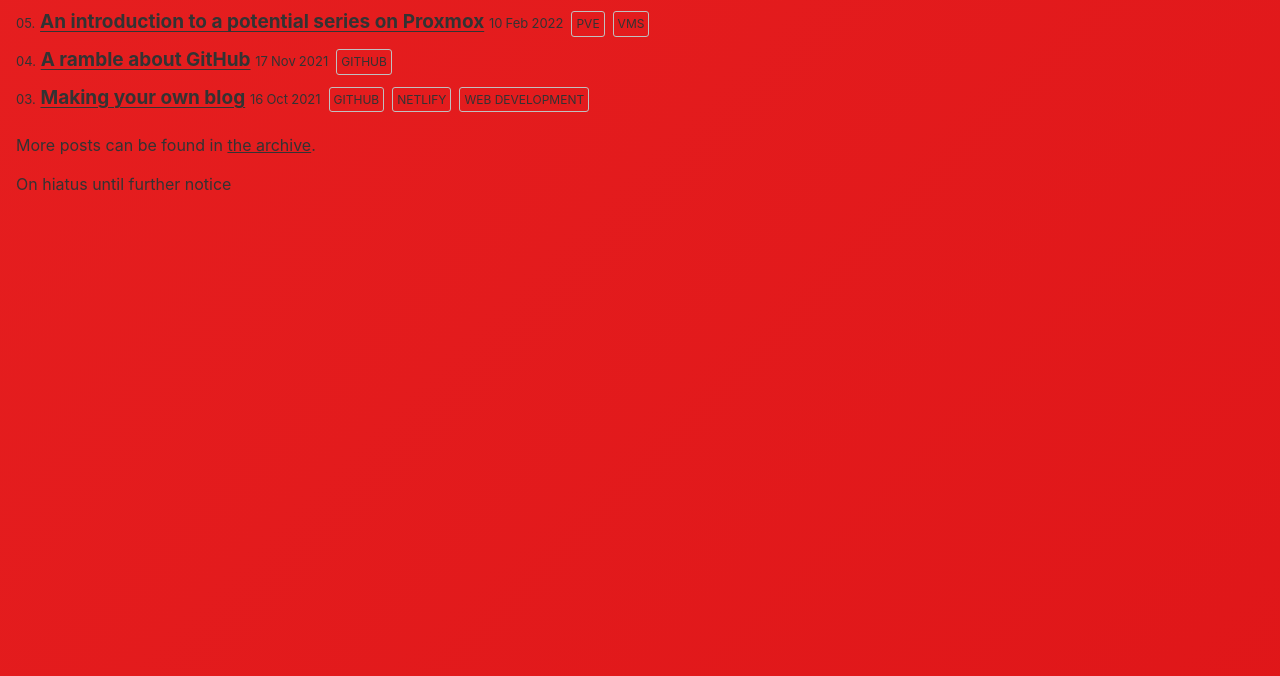
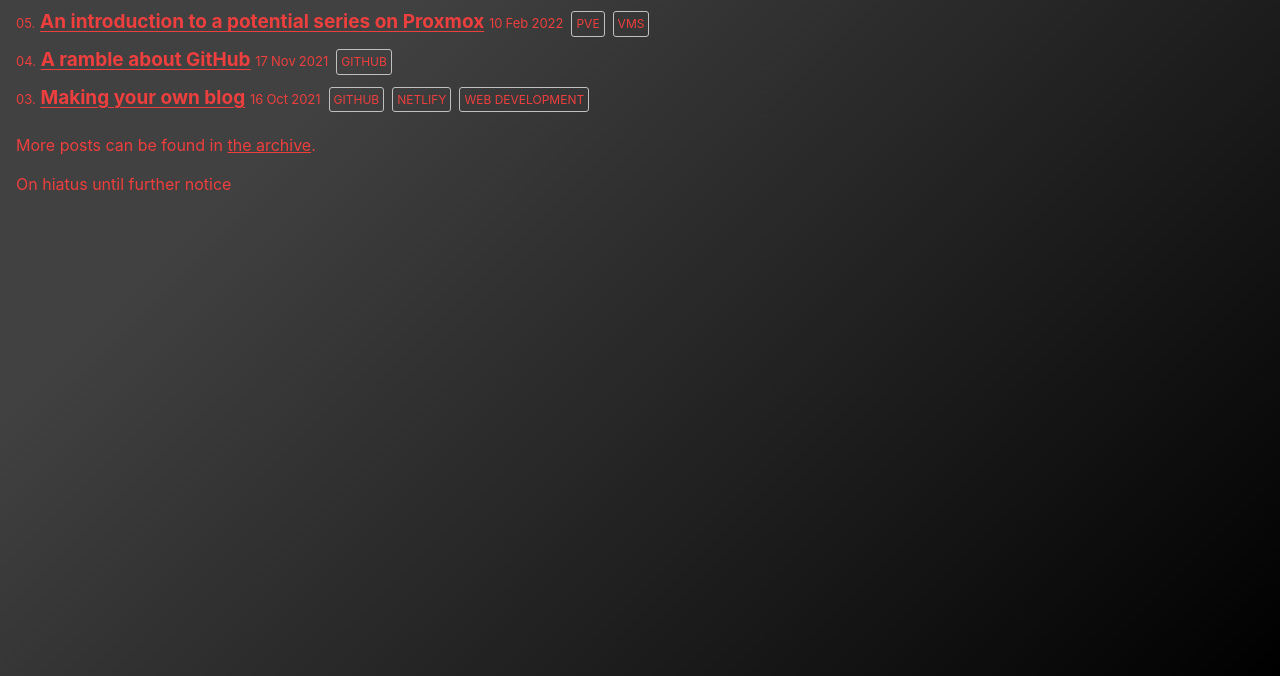
Before and after one commit to CrimsonTome/crimsontome.com, an Eleventy site: page index.njk in a window 1280 px wide. Shown: the part 124-800 px from the top of the page. Built offline with nearby package versions, Linux system fonts and the light colour scheme; Eleventy itself is replaced by a stand-in of ours; files that its build step writes are made by us from their sources.

Commit message:
inverted colours so more friendly on eyes

```diff
--- a/css/index.css
+++ b/css/index.css
@@ -2,7 +2,7 @@
 :root {
   --header: #333;
   --border: #C0C0C0;
-  --text: #333;
+  --text: #ed3f3e;
   --visited: #660066;
   --link: ##0000FF;
   --bg: #fff;
@@ -287,9 +287,11 @@ html, body{
   padding: 0px;
 }
 body {                                  /*new crimson gradient*/
-    background: linear-gradient(-45deg, #da0f13, #e61f20, #ed3f3e);
-    background-size: 400% 400%;
-    animation: gradient 20s ease infinite;
+    /*#ed3f3e); */
+    background-color: #000000;
+    background-image: linear-gradient(-45deg, #000000 0%, #414141 74%);
+    background-size: 100% 100%;
+   /* animation: gradient 40s ease infinite;
 }
 
 
@@ -304,3 +306,4 @@ body {                                  /*new crimson gradient*/
         background-position: 0% 50%;
     }
 }
+*/
```
